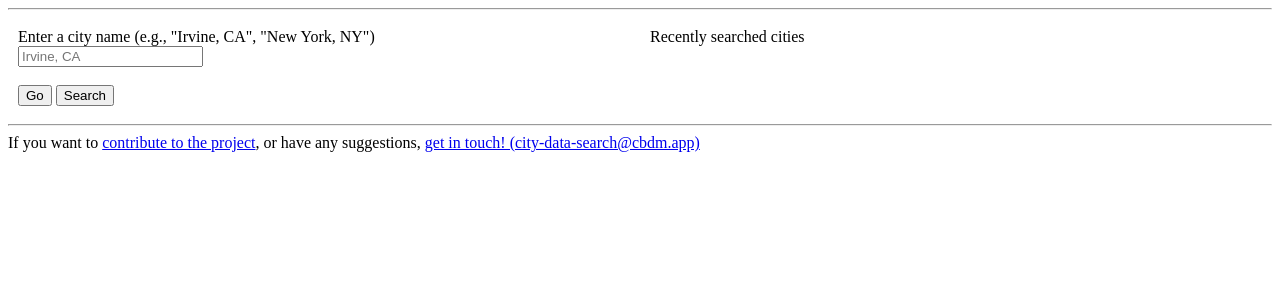
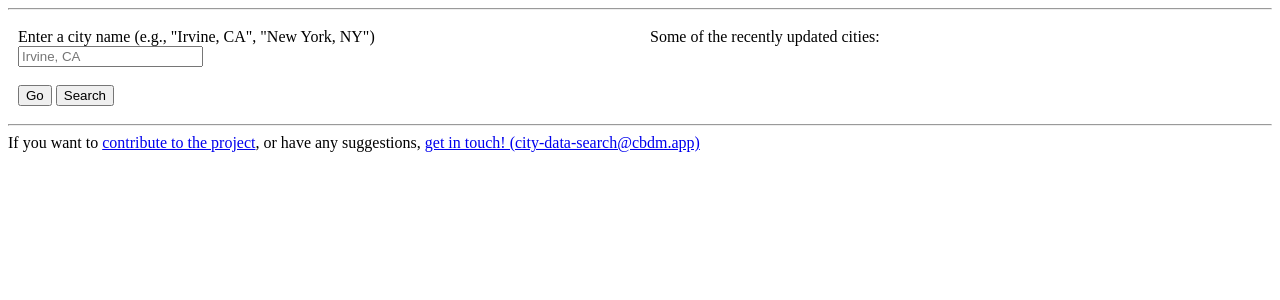
Before and after one commit to cbdm/city-data-search, a Flask app: template cds/templates/index.html in a window 1280 px wide. Shown: the part 63-363 px from the top of the page. Run offline with Flask 2, Linux system fonts and the light colour scheme; the template is opened without the code that fills it, so the values that code supplies are empty; some libraries are stand-ins or nearby versions.

```diff
--- a/cds/city.py
+++ b/cds/city.py
@@ -349,7 +349,7 @@ class City(object):
         return self.geonameid > o.geonameid
 
     def __hash__(self):
-        return self.geonameid
+        return int(self.geonameid)
 
     def __str__(self):
         return f"(City:{self.geonameid}, {self.full_name})"
--- a/cds/templates/index.html
+++ b/cds/templates/index.html
@@ -15,11 +15,11 @@
             </form>
         </div>
         <div class="two_columns_no_borders">
-            Recently searched cities
-            <ol>
+            Some of the recently updated cities:
+            <ul>
                 {% for city in recent_cities %}
                     <li><a href="{{ url_for('web', geonameid=city.geonameid) }}">{{ city.full_name }}</a></li>
                 {% endfor %}
-            </ol>
+            </ul>
         </div>
 {% endblock %}
```
Also changed, not shown: cds/data_handler.py (+7 -8 lines).
